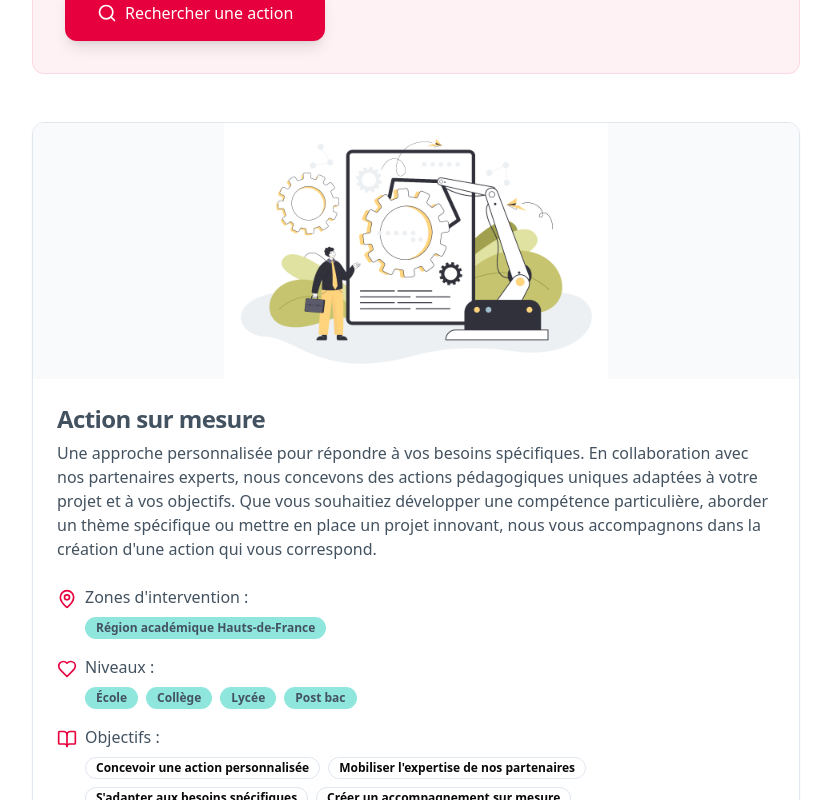
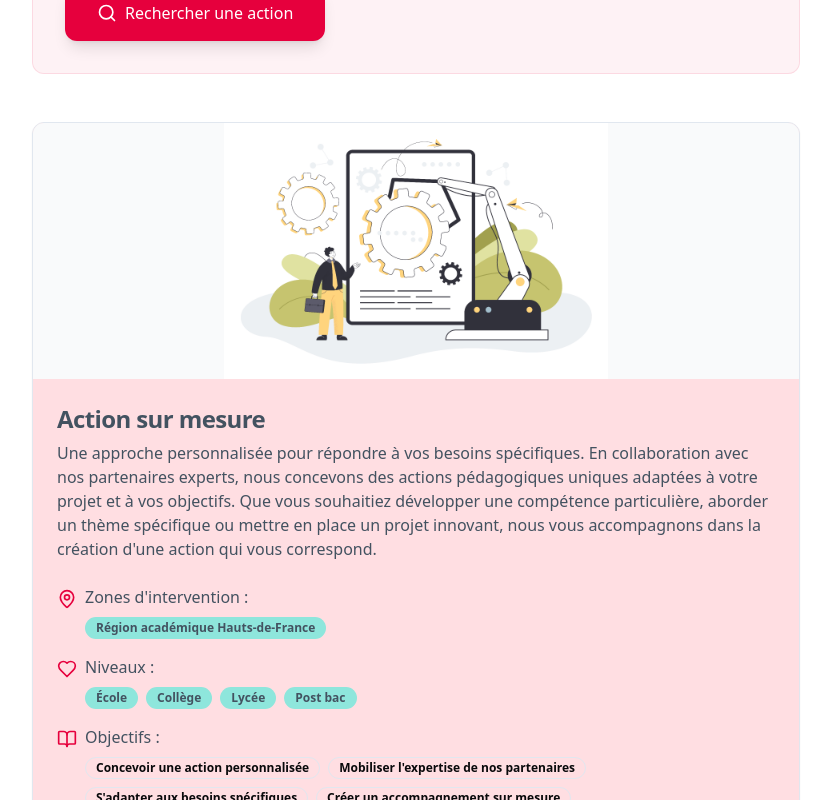
Before and after one commit to norscream/dispositif-idee, a React (Vite) app: page /ressources/nos-actions in a window 1280 px wide. Shown: the part 400-1200 px from the top of the page, without its empty margins (224-1055 px from the left). Built offline with nearby package versions, Linux system fonts and the light colour scheme.

Commit message:
Style card background
Update card background color to light red for better differentiation.

```diff
--- a/src/pages/ressources/NosActions.tsx
+++ b/src/pages/ressources/NosActions.tsx
@@ -40,7 +40,10 @@ export default function NosActions() {
 
           <div className="space-y-8">
             {actions.map((action, index) => (
-              <Card key={index} className="overflow-hidden">
+              <Card
+                key={index}
+                className={`overflow-hidden ${index === 0 ? 'bg-[#FFDEE2]' : ''}`}
+              >
                 <div className="h-64 overflow-hidden relative bg-gray-50">
                   <img
                     src={action.image}
```
